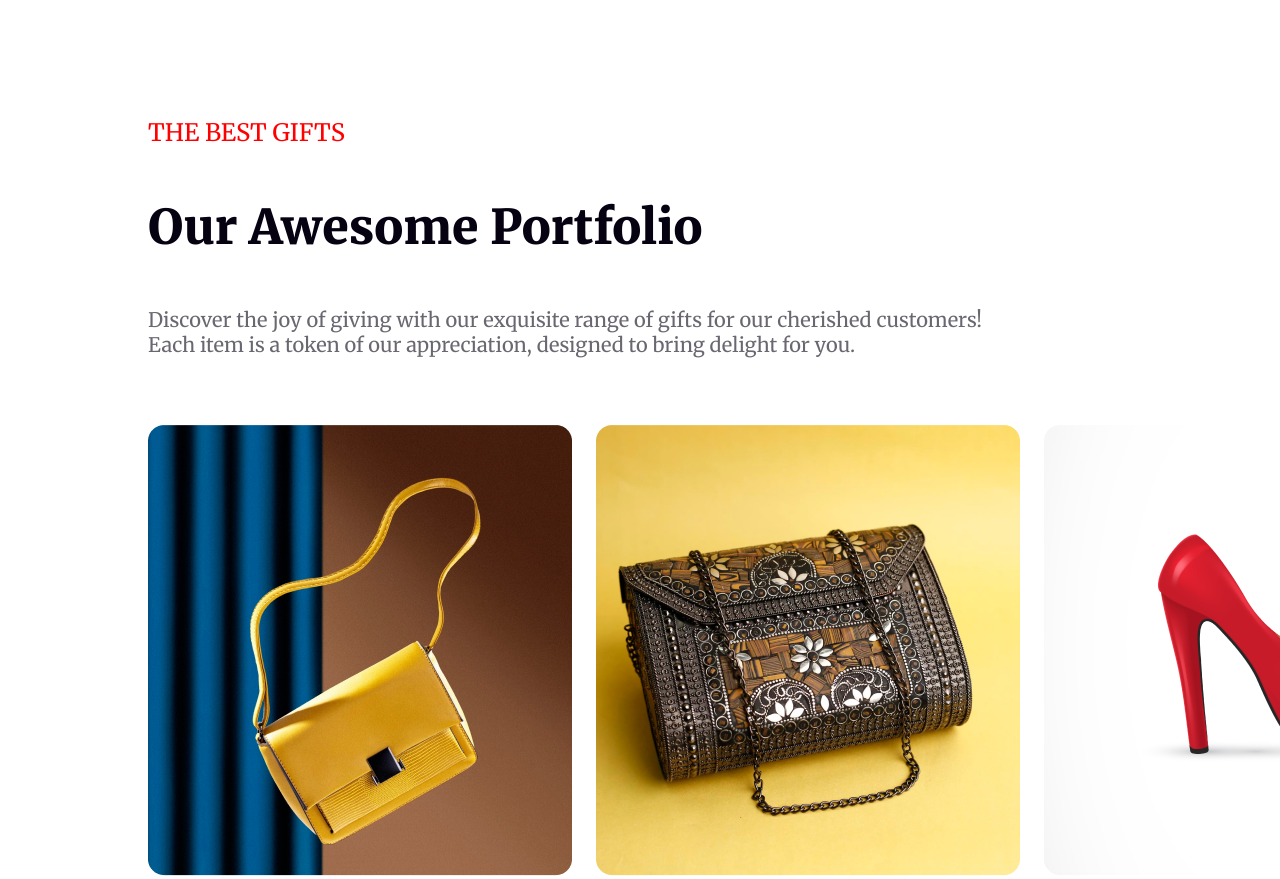
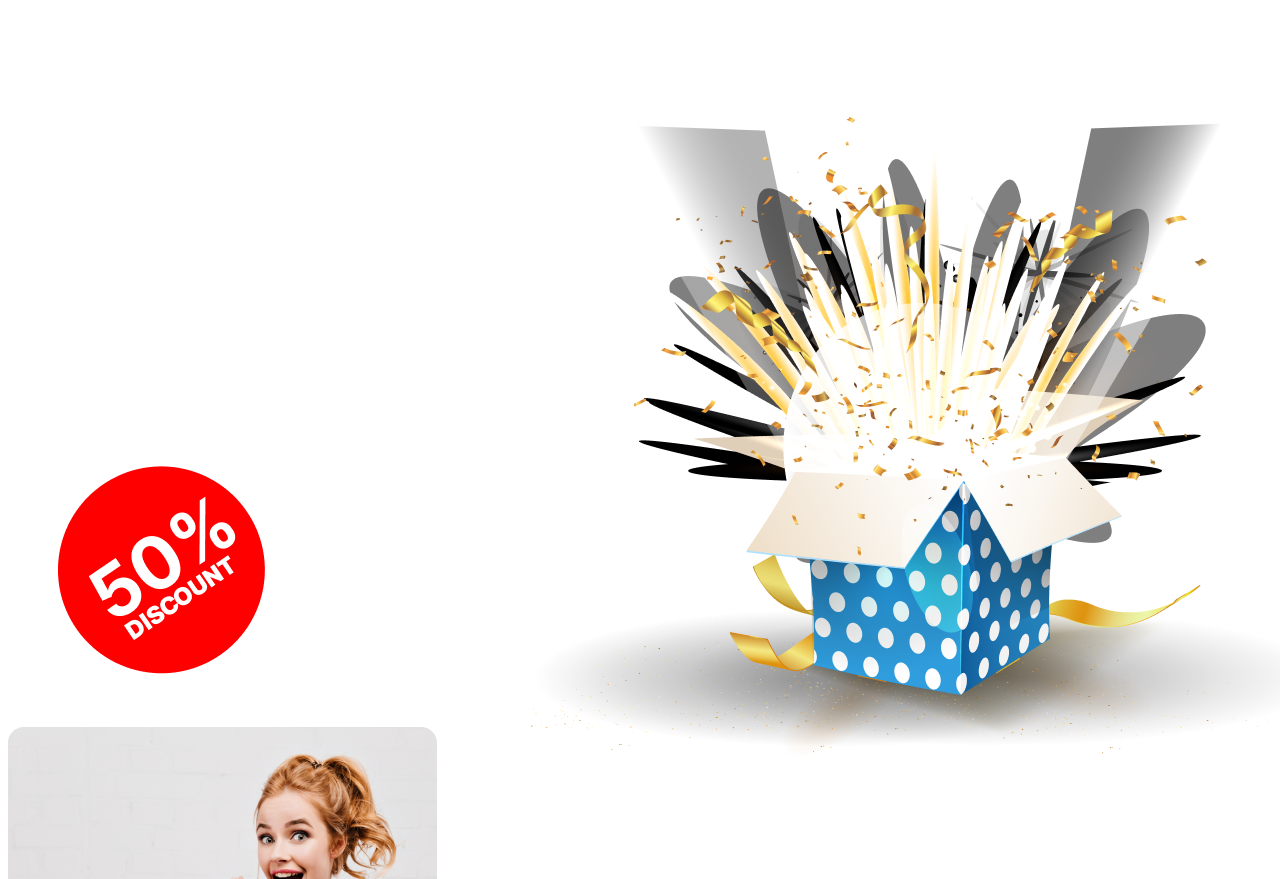
Before and after one commit to jubaer2222/New-Year-New-Mission, a plain HTML site: page index.html in a window 1280 px wide. Shown: the part 4090-4969 px from the top of the page. Drawn offline with Linux system fonts and the light colour scheme.

Commit message:
added the changes

```diff
--- a/index.html
+++ b/index.html
@@ -87,6 +87,22 @@
             <p class="holiday-p">Indulge in our exclusive 50% off sale! <br> Unwrap incredible savings on a wide range of products. Don't miss this limited-time opportunity to elevate your shopping experience while enjoying unbeatable discounts.</p>
         </section>
 
+            <!-- GIFT BOX -->
+
+        <section>
+            <div class="box-all">
+                <div class="discount">
+                    <img class="box-44" src="Images/Group 44.png" alt="">
+                    <img src="Images/Rectangle 1.png" alt="">
+
+                </div>
+                <div class="box">
+                    <img src="Images/Group 75.png" alt="">
+                </div>
+
+            </div>
+        </section>
+
             <!-- PORTFOLIO SECTION -->
         <section class="portfolio">
             <div class="gifts">
--- a/styles/blog.css
+++ b/styles/blog.css
@@ -117,7 +117,7 @@ body{
 
         }
 .event{
-    /* padding: 100px 386px 45px 385px; */
+
     text-align: center;
     font-size: 32px;
     font-weight: 600;
@@ -166,7 +166,7 @@ body{
     color: #070211;
     font-size: 48px;
     font-weight: 900;
-    /* padding-bottom: 22px; */
+
 
 
 }
@@ -207,7 +207,7 @@ body{
     margin-right: 140px;
 }
 .new-img{
-    /* margin-right: 268px; */
+
     margin-left: 118px;
 }
 
@@ -239,6 +239,32 @@ body{
 }
 
 
+
+        /* GIFT STYLES */
+
+.box-all{
+    display: flex;
+    justify-content: space-between;
+    margin-top: 120px;
+    height: 665px;
+    width: 1320px;
+
+}
+.box-44{
+    padding-top: 300px
+}
+.discount{
+    margin-left: ;
+
+}
+.box{
+
+
+    margin-bottom: 120px;
+}
+
+
+
         /* PORTFOLIO STYLES */
 .portfolio{
     margin: 120px 140px 0px 140px;
@@ -268,17 +294,22 @@ body{
     gap: 24px;
     padding-bottom: 24px;
     border-radius: 16px;
+    img:hover{
+        transform: scale(1.1);
+    }
  }
 
 .gifts-img1{
     display: flex;
     gap: 24px;
     border-radius: 16px;
+    img:hover{
+        transform: scale(1.1);
+    }
 }
 
        /* SUBSCRIBE */
 .subscribe{
-    /* width: 1320px; */
     border-radius: 16px;
     background: rgba(255, 0, 0, 0.05);
     text-align: center;
@@ -291,18 +322,16 @@ body{
 }
 .sub-img{
     padding-top: 80px;
-    /* padding-bottom: 30px; */
+
 }
 .sub-h3{
     color: #070211;
-    font-family: Merriweather;
     font-size: 48px;
     font-weight: 900;
 }
 .sub-p{
     padding: 5px 212px 14px 212px;
     color: rgba(7, 2, 17, 0.60);
-    font-family: Inter;
     font-size: 20px;
     font-weight: 400;
     line-height: 32px;
@@ -320,7 +349,6 @@ body{
     height: 70px;
     border-radius: 50px 0px  0px 50px;
     color: rgba(7, 2, 17, 0.30);
-
     text-align: center;
     font-family: Inter;
     font-size: 18px;
@@ -358,7 +386,6 @@ font-size: 20px;
     font-weight: 500;
     margin-top: 120px;
     margin-left: 140px;
-    /* margin-right: 560px; */
 
 }
 
@@ -379,9 +406,6 @@ font-size: 20px;
 .web-icon1{
     display: flex;
     gap: 8px;
-    /* width: 24px;
-height: 24px */
-    /* text-align: center; */
     font-size: 24px;
 
 }
```
